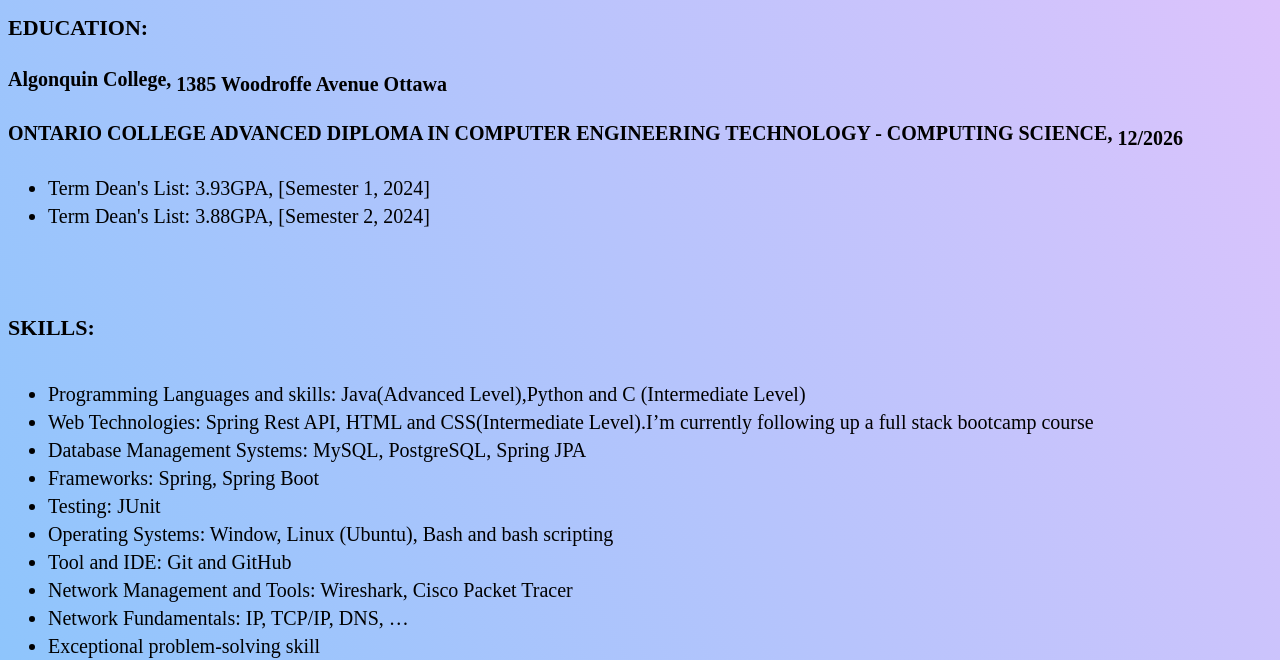
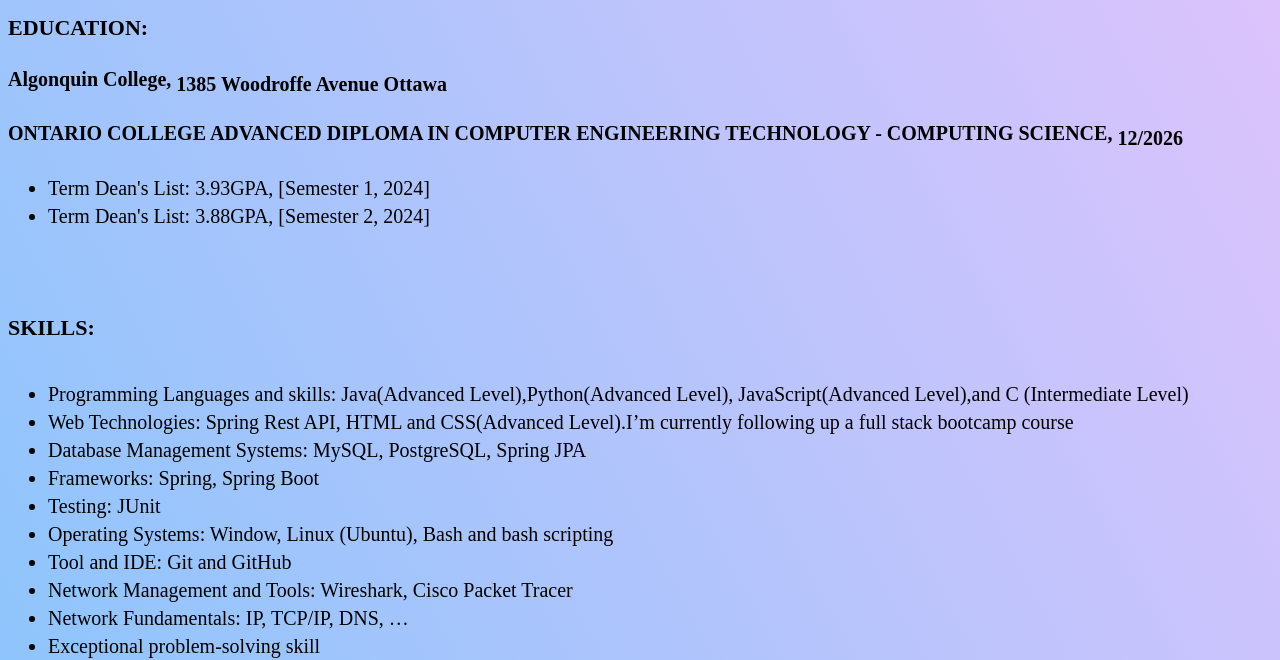
Before and after one commit to khongconlaudau/ResumeOnline, a plain HTML site: page index.html in a window 1280 px wide. Shown: the part 145-805 px from the top of the page. Drawn offline with Linux system fonts and the light colour scheme.

Commit message:
Add files via upload

```diff
--- a/index.html
+++ b/index.html
@@ -2,6 +2,7 @@
 <html lang="en">
 <head>
     <meta charset="UTF-8">
+    <meta name="viewport" content="width=device-width, initial-scale=1.0">
     <title>Resume</title>
     <link rel="stylesheet" href="./style.css">
     <link rel="stylesheet"
@@ -45,12 +46,14 @@
         <ul>
             <li>Programming Languages
                 and skills: Java(Advanced
-                Level),Python and C
-                (Intermediate Level)
+                Level),Python(Advanced
+                Level), JavaScript(Advanced
+                Level),and C (Intermediate
+                Level)
             </li>
             <li>Web Technologies: Spring
                 Rest API, HTML and
-                CSS(Intermediate
+                CSS(Advanced
                 Level).I’m currently
                 following up a full stack
                 bootcamp course
```
